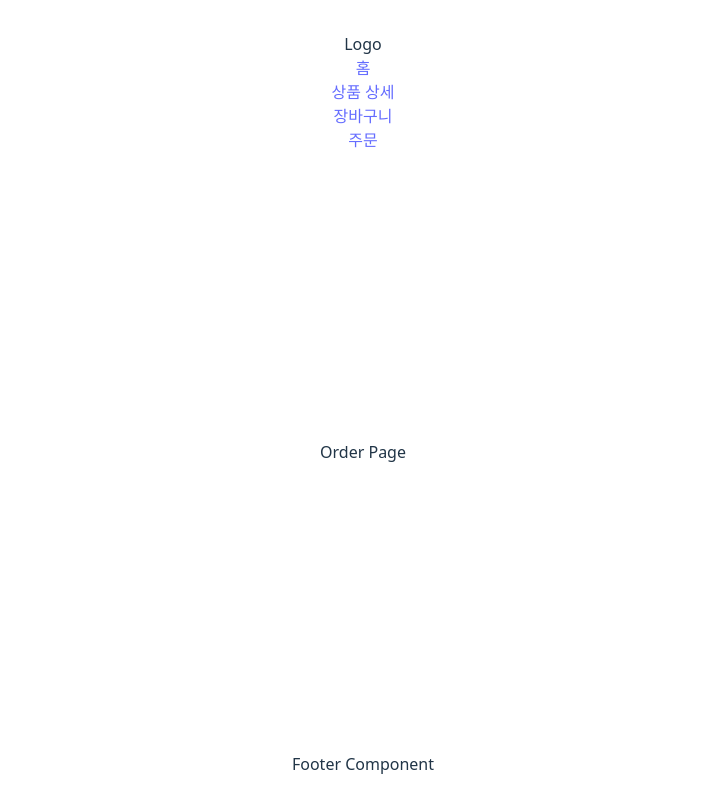
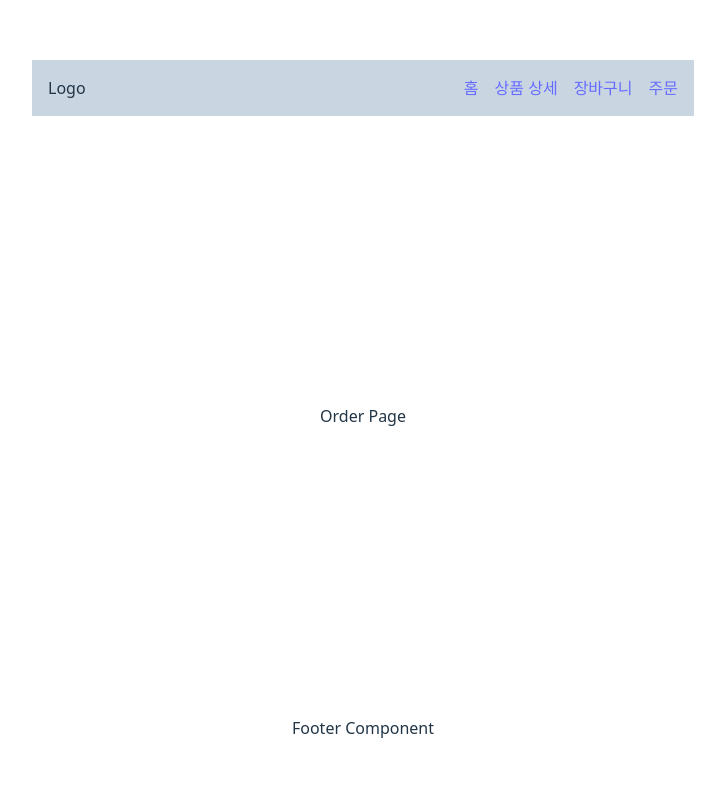
Before and after one commit to kyuriii-moon/react-practice, a React (Vite) app: page /order in a window 1280 px wide. Shown: the whole page, without its empty margins (277-1002 px from the left). Built offline with nearby package versions, Linux system fonts and the light colour scheme.

Commit message:
라우터 실습-concerts추가

```diff
--- a/src/App.tsx
+++ b/src/App.tsx
@@ -16,6 +16,7 @@ function App() {
         <Route path="product-detail" element={<ProductDetail />} />
         <Route path="cart" element={<Cart />} />
         <Route path="order" element={<Order />} />
+        <Route path="concerts"></Route>
       </Routes>
     </BrowserRouter>
   );
--- a/src/components/Header.tsx
+++ b/src/components/Header.tsx
@@ -2,10 +2,10 @@ import { Link } from 'react-router';
 
 export function Header() {
   return (
-    <div>
+    <div className="flex items-center justify-between p-4 bg-slate-300 gap-3">
       <div>Logo</div>
       <nav>
-        <ul>
+        <ul className="flex flex-row gap-4">
           <li>
             <Link to="/" className="text-slate-300 hover:text-slate-400">
               홈
--- /dev/null
+++ b/src/pages/NotFound.tsx
@@ -0,0 +1,13 @@
+import { Header } from '../components/Header';
+import { Content } from '../components/Content';
+import { Footer } from '../components/Footer';
+
+export function NotFound() {
+  return (
+    <div>
+      <Header />
+      <Content>Home Page</Content>
+      <Footer />
+    </div>
+  );
+}
```
Also changed, not shown: src/components/ConcertNav.tsx (added), src/pages/concerts/City.tsx (added), src/pages/concerts/ConcertsHome.tsx (added), src/pages/concerts/Trending.tsx (added).
